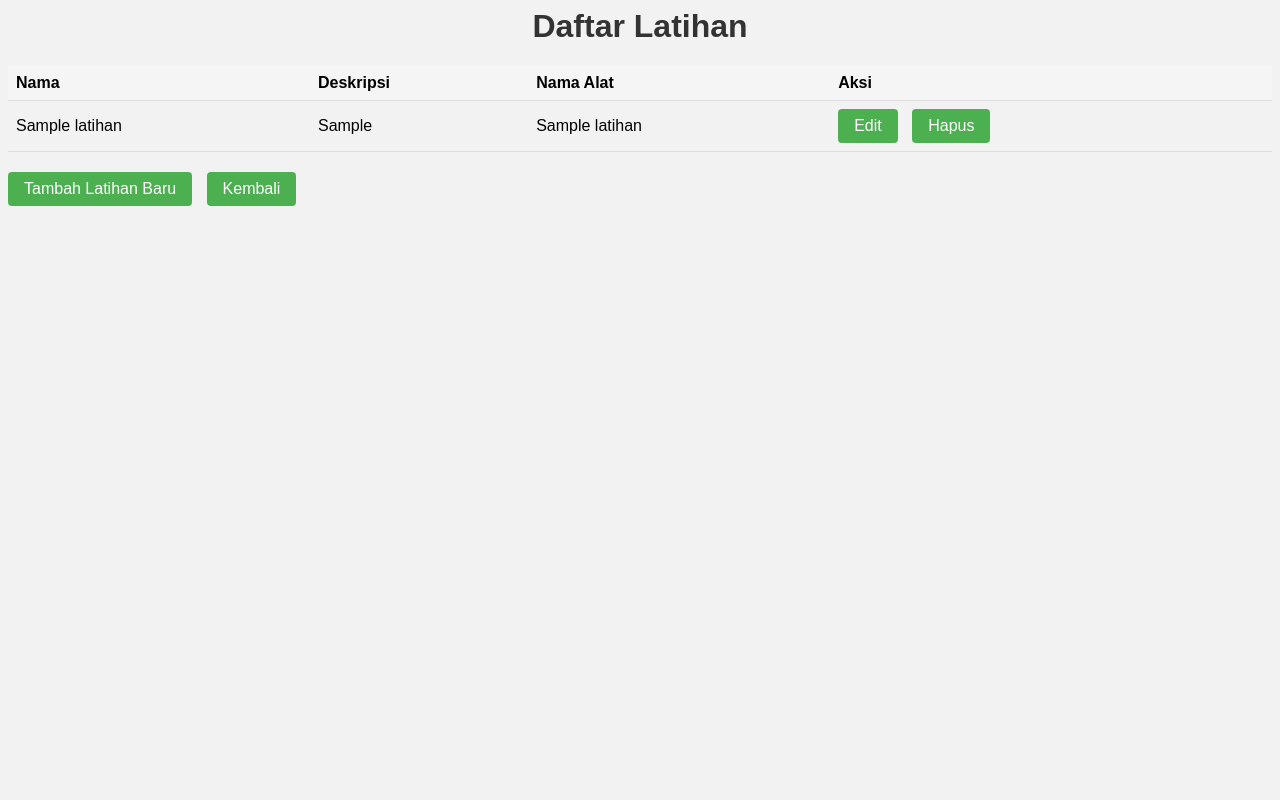
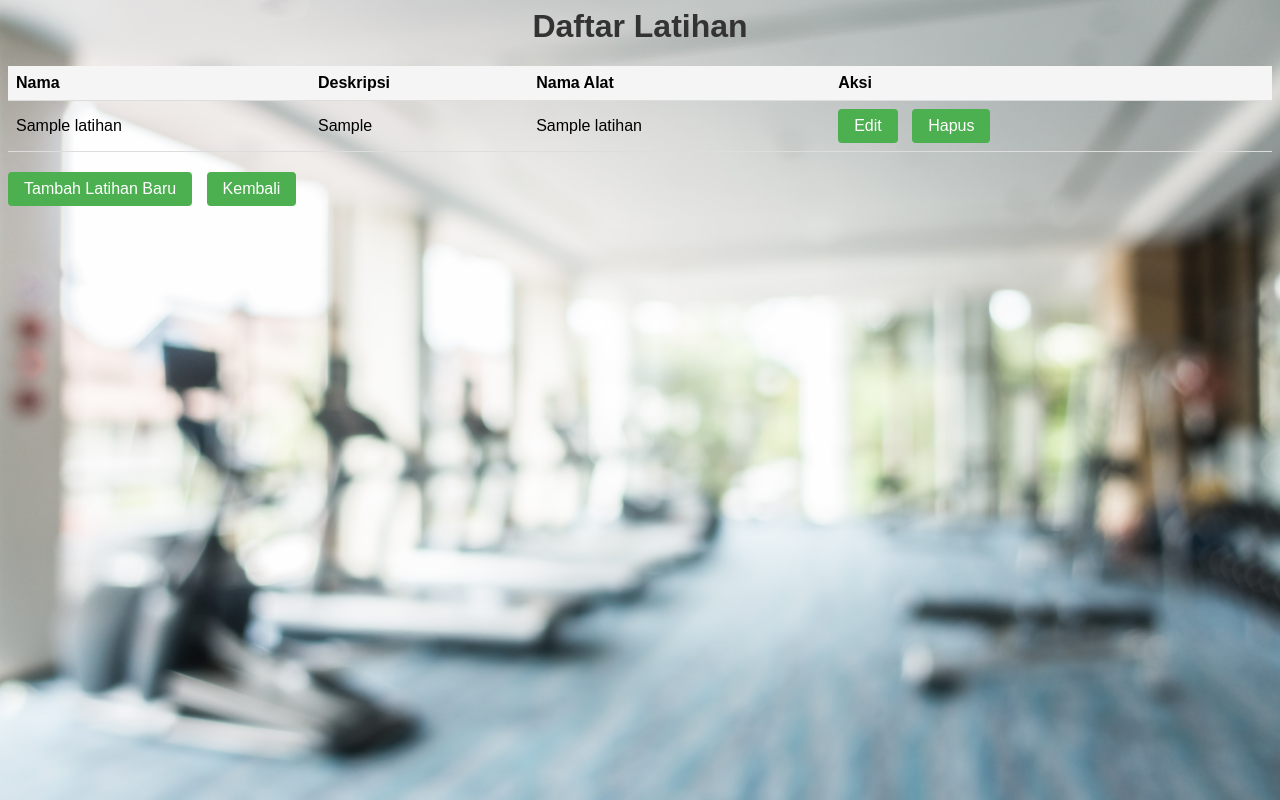
Before and after one commit to NosweL/crud-php-native-7-table, a PHP site: page /views/latihan in a window 1280 px wide. Run offline with PHP 8.4, Linux system fonts and the light colour scheme; tables that the repository leaves empty or names only in its code hold one stand-in row (values such as "Sample post").

Commit message:
CRUD PHP NATIVE 7 TABLE

```diff
--- a/index.php
+++ b/index.php
@@ -113,7 +113,6 @@
                 <li><a href="views/pembelian"><i class="fas fa-shopping-cart"></i> Pembelian</a></li>
             </ul>
         </div>
-
         <div class="content">
             <div class="header">
                 <h1>The Pain You Feel Today,<br> Will Be The Strength You Feel Tomorrow.</h1>
--- a/views/anggota/index.php
+++ b/views/anggota/index.php
@@ -17,6 +17,9 @@
         body {
             font-family: Arial, sans-serif;
             background-color: #f2f2f2;
+            background-image: url('./../../img/whitegym.jpg');
+            background-repeat: no-repeat;
+            background-size: cover;
         }
 
         h1 {
--- a/views/jadwal_latihan/index.php
+++ b/views/jadwal_latihan/index.php
@@ -26,6 +26,9 @@
         body {
             font-family: Arial, sans-serif;
             background-color: #f2f2f2;
+            background-image: url('./../../img/whitegym.jpg');
+            background-repeat: no-repeat;
+            background-size: cover;
         }
 
         h1 {
--- a/views/latihan/index.php
+++ b/views/latihan/index.php
@@ -17,6 +17,9 @@
         body {
             font-family: Arial, sans-serif;
             background-color: #f2f2f2;
+            background-image: url('./../../img/whitegym.jpg');
+            background-repeat: no-repeat;
+            background-size: cover;
         }
 
         h1 {
--- a/views/latihan_anggota/create.php
+++ b/views/latihan_anggota/create.php
@@ -39,6 +39,7 @@
         body {
             font-family: Arial, sans-serif;
             background-color: #f2f2f2;
+
         }
 
         h1 {
@@ -53,6 +54,7 @@
             padding: 20px;
             border-radius: 5px;
             box-shadow: 0 0 10px rgba(0, 0, 0, 0.1);
+
         }
 
         label {
--- a/views/latihan_anggota/index.php
+++ b/views/latihan_anggota/index.php
@@ -22,6 +22,9 @@
         body {
             font-family: Arial, sans-serif;
             background-color: #f2f2f2;
+            background-image: url('./../../img/whitegym.jpg');
+            background-repeat: no-repeat;
+            background-size: cover;
         }
 
         h1 {
--- a/views/pembelian/index.php
+++ b/views/pembelian/index.php
@@ -24,6 +24,9 @@
         body {
             font-family: Arial, sans-serif;
             background-color: #f2f2f2;
+            background-image: url('./../../img/whitegym.jpg');
+            background-repeat: no-repeat;
+            background-size: cover;
         }
 
         h1 {
--- a/views/penilaian/index.php
+++ b/views/penilaian/index.php
@@ -22,6 +22,9 @@
         body {
             font-family: Arial, sans-serif;
             background-color: #f2f2f2;
+            background-image: url('./../../img/whitegym.jpg');
+            background-repeat: no-repeat;
+            background-size: cover;
         }
 
         h1 {
--- a/views/suplemen/index.php
+++ b/views/suplemen/index.php
@@ -17,6 +17,9 @@
         body {
             font-family: Arial, sans-serif;
             background-color: #f2f2f2;
+            background-image: url('./../../img/whitegym.jpg');
+            background-repeat: no-repeat;
+            background-size: cover;
         }
 
         h1 {
```
Also changed, not shown: img/whitegym.jpg (added).
